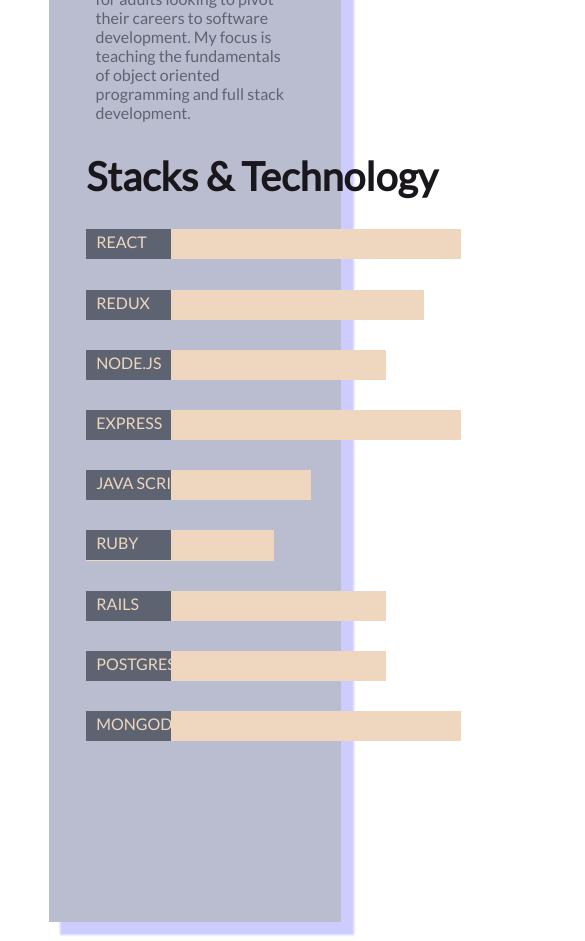
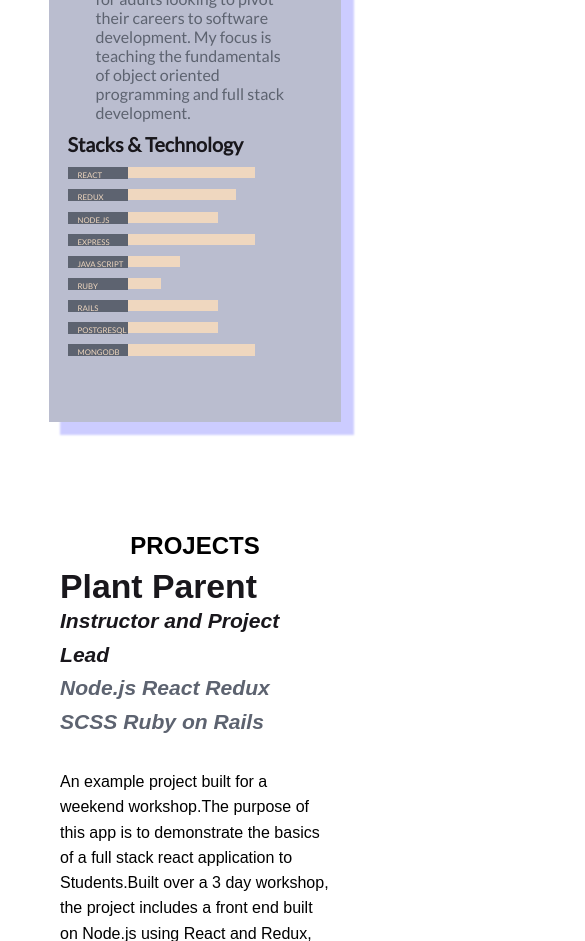
Before and after one commit to ixnp/redux-react-sass-portfolio, a React (Create React App) app: page / in a window 390 px wide. Shown: the part 900-1841 px from the top of the page, 585 px wide, since content can reach past the window. Built offline with nearby package versions, Linux system fonts and the light colour scheme; a web font is replaced by a local one.

Commit message:
fixed mobile graph

```diff
--- a/src/scss/skills.scss
+++ b/src/scss/skills.scss
@@ -271,3 +271,80 @@
      }
    }
 }
+
+
+
+ @media only screen and (max-width: 400px){
+   .skills{
+  &-graph{
+      width: 300px;
+    height: 300px;
+    .heading{
+            font-size: 2vh;
+    }
+
+     li{
+
+          &:before{
+
+            	content: '';
+              position: absolute;
+              background-color: $mid;
+              height: 12px;
+              width:13%;
+              min-width: 60px;
+              max-width: 140px;
+              z-index: 4;
+          }
+       font-size: 2vw;
+          &:nth-child(2){
+           @include graph(2,10);
+
+        }
+
+        &:nth-child(3){
+            @include graph(4,10);
+        }
+        &:nth-child(4){
+            @include graph(6,9);
+        }
+        &:nth-child(5){
+            @include graph(8,8);
+        }
+        &:nth-child(6){
+            @include graph(10,10);
+
+        }
+        &:nth-child(7){
+            @include graph(12,6);
+
+        }
+        &:nth-child(8){
+            @include graph(14,5);
+
+        }
+
+        &:nth-child(9){
+            @include graph(16,8);
+
+        }
+        &:nth-child(10){
+            @include graph(18,8);
+
+        }
+        &:nth-child(11){
+            @include graph(20,10);
+
+        }
+        &:nth-child(12){
+            @include graph(22,11);
+
+        }
+        &:nth-child(13){
+            @include graph(24,9);
+
+        }
+     }
+   }
+  }
+}
```
